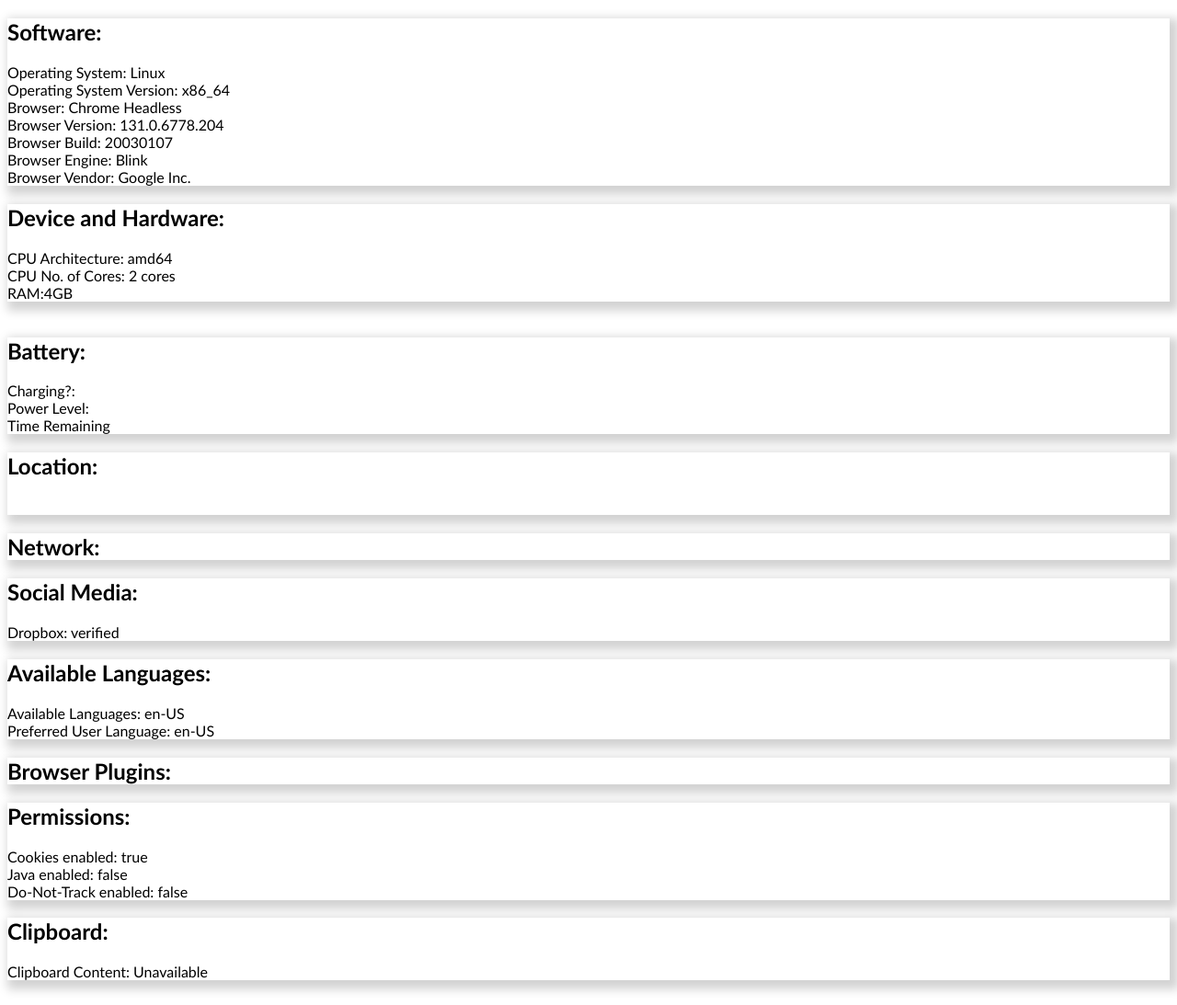
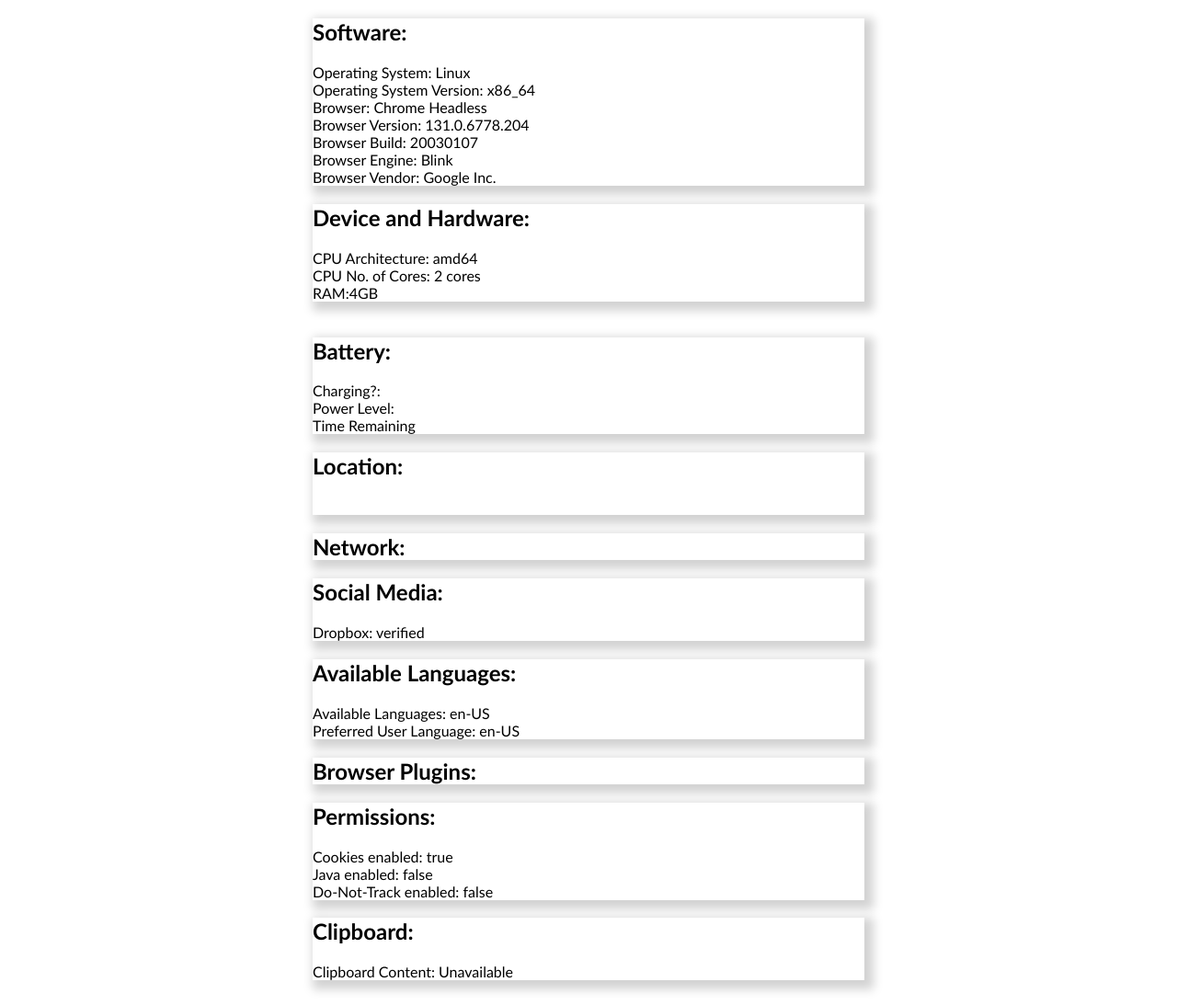
Before and after one commit to andrewgallagher1/whatIKnowAboutYou, a PHP site: page / in a window 1280 px wide. Shown: the part 40-1133 px from the top of the page at 92% size. Run offline with PHP 8.4, Linux system fonts and the light colour scheme; some libraries are stand-ins or nearby versions.

Commit message:
some more info boxes pretty-ing

```diff
--- a/css/style.css
+++ b/css/style.css
@@ -16,6 +16,9 @@ body {
 .block {
     border: 1px black;
     box-shadow: 5px 5px 10px 5px lightgrey;
+    max-width: 600px;
+    margin: auto;
+
 }
 
 .sub_heading {
```
